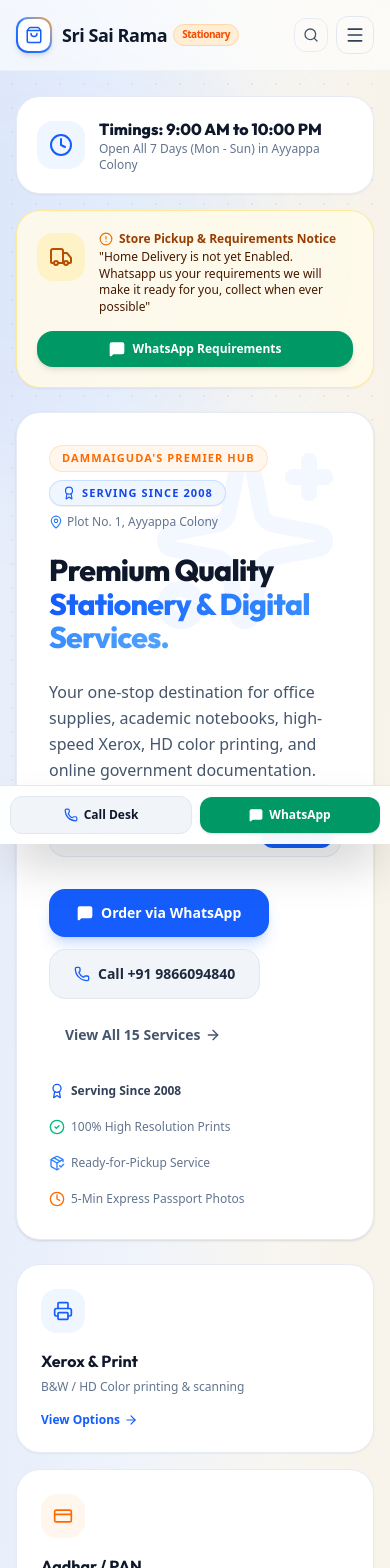
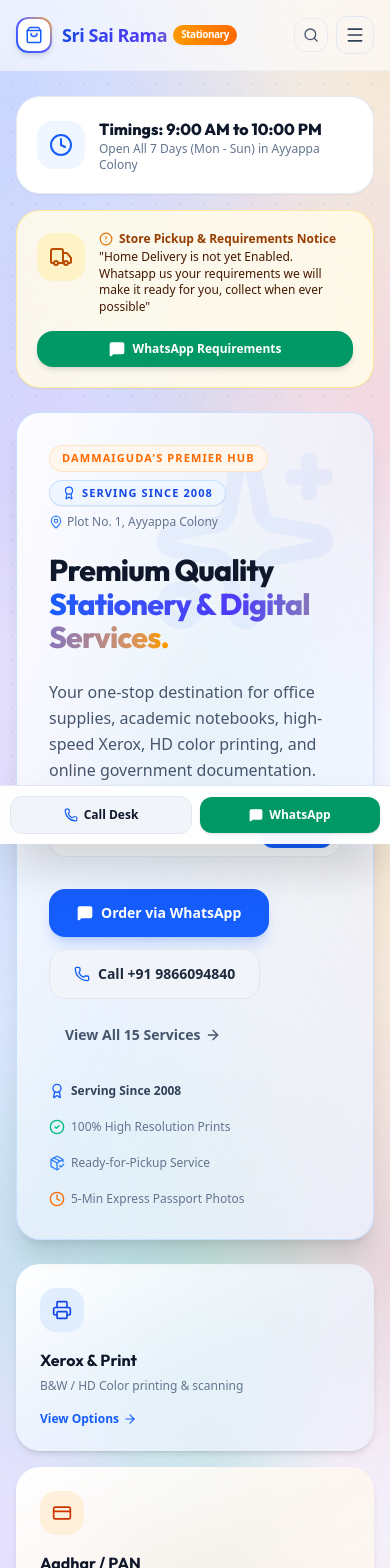
Before and after one commit to sankeerth3399/Tech-shop, a React (Vite) app: page / in a window 390 px wide. Shown: the top 1568 px of the page. Built offline with nearby package versions, Linux system fonts and the light colour scheme.

Commit message:
Improved UI with baground colours

```diff
--- a/src/components/ContactSection.tsx
+++ b/src/components/ContactSection.tsx
@@ -26,7 +26,7 @@
   };
 
   return (
-    <section id="contact" className="py-20 bg-transparent relative border-t border-slate-200/50 dark:border-slate-800/60">
+    <section id="contact" className="py-20 bg-gradient-to-b from-blue-100/40 via-emerald-50/30 to-teal-100/40 dark:from-slate-950/80 dark:via-emerald-950/20 dark:to-slate-950/80 relative border-t border-emerald-200/50 dark:border-emerald-900/50">
       <div className="max-w-7xl mx-auto px-4 sm:px-6 lg:px-8">
 
         {/* Header */}
@@ -59,7 +59,7 @@
             className="lg:col-span-5 space-y-6"
           >
             {/* Info Cards */}
-            <div className="bg-slate-50 dark:bg-slate-900 rounded-3xl p-6 border border-slate-200/80 dark:border-slate-800 space-y-6">
+            <div className="bg-gradient-to-br from-white via-emerald-50/50 to-teal-50/40 dark:from-slate-900 dark:to-emerald-950/40 rounded-3xl p-6 border border-emerald-200/70 dark:border-emerald-900/60 shadow-lg space-y-6">
               <h3 className="text-xl font-bold text-slate-900 dark:text-white pb-3 border-b border-slate-200 dark:border-slate-800">
                 Contact Details
               </h3>
@@ -175,7 +175,7 @@
             className="lg:col-span-7 space-y-6"
           >
             {/* Quick Order Form */}
-            <div className="bg-slate-50 dark:bg-slate-900 rounded-3xl p-6 sm:p-8 border border-slate-200/80 dark:border-slate-800">
+            <div className="bg-gradient-to-br from-white via-blue-50/50 to-indigo-50/40 dark:from-slate-900 dark:to-indigo-950/40 rounded-3xl p-6 sm:p-8 border border-blue-200/70 dark:border-indigo-900/60 shadow-lg">
               <h3 className="text-xl font-bold text-slate-900 dark:text-white mb-2">
                 Quick Service & Order Request
               </h3>
--- a/src/components/Header.tsx
+++ b/src/components/Header.tsx
@@ -60,7 +60,7 @@
             className="flex items-center gap-2.5 sm:gap-3 group"
           >
             <div
-              className={`rounded-xl bg-gradient-to-tr from-blue-600 via-blue-500 to-amber-500 p-0.5 shadow-md group-hover:scale-105 transition-all duration-300 ${
+              className={`rounded-xl bg-gradient-to-tr from-blue-600 via-indigo-500 to-amber-500 p-0.5 shadow-md group-hover:scale-105 transition-all duration-300 ${
                 isScrolled ? 'w-8 h-8 sm:w-9 sm:h-9' : 'w-9 h-9 sm:w-10 sm:h-10'
               }`}
             >
@@ -74,12 +74,12 @@
             </div>
             <div>
               <span
-                className={`font-bold tracking-tight text-slate-900 dark:text-white flex items-center gap-1.5 transition-all duration-300 ${
+                className={`font-extrabold tracking-tight bg-gradient-to-r from-blue-700 via-indigo-600 to-amber-600 dark:from-blue-400 dark:via-indigo-300 dark:to-amber-400 bg-clip-text text-transparent flex items-center gap-1.5 transition-all duration-300 ${
                   isScrolled ? 'text-base sm:text-lg' : 'text-lg sm:text-xl'
                 }`}
               >
                 Sri Sai Rama
-                <span className="text-[10px] sm:text-xs px-2 py-0.5 rounded-full bg-orange-100 dark:bg-orange-950/80 text-orange-600 dark:text-orange-400 font-semibold border border-orange-200 dark:border-orange-800/50">
+                <span className="text-[10px] sm:text-xs px-2 py-0.5 rounded-full bg-gradient-to-r from-amber-500 to-orange-500 text-white font-bold shadow-xs">
                   Stationary
                 </span>
               </span>
--- a/src/components/Hero.tsx
+++ b/src/components/Hero.tsx
@@ -40,25 +40,29 @@
       title: 'Xerox & Print',
       desc: 'B&W / HD Color printing & scanning',
       icon: Printer,
-      color: 'bg-blue-50 text-blue-600 dark:bg-blue-950/80 dark:text-blue-400',
+      color: 'bg-blue-100/80 text-blue-700 dark:bg-blue-950/90 dark:text-blue-300',
+      cardBg: 'bg-gradient-to-br from-white via-blue-50/80 to-indigo-50/60 dark:from-slate-900/90 dark:to-indigo-950/70 border-blue-200 dark:border-indigo-900/70 shadow-md',
     },
     {
       title: 'Aadhar / PAN',
       desc: 'Fast application & portal edits',
       icon: CreditCard,
-      color: 'bg-orange-50 text-orange-500 dark:bg-orange-950/80 dark:text-orange-400',
+      color: 'bg-orange-100/80 text-orange-700 dark:bg-orange-950/90 dark:text-orange-300',
+      cardBg: 'bg-gradient-to-br from-white via-orange-50/80 to-amber-50/60 dark:from-slate-900/90 dark:to-amber-950/70 border-orange-200 dark:border-amber-900/70 shadow-md',
     },
     {
       title: 'Office Supplies',
       desc: 'Notebooks, files & reams',
       icon: FileText,
-      color: 'bg-indigo-50 text-indigo-600 dark:bg-indigo-950/80 dark:text-indigo-400',
+      color: 'bg-purple-100/80 text-purple-700 dark:bg-purple-950/90 dark:text-purple-300',
+      cardBg: 'bg-gradient-to-br from-white via-purple-50/80 to-indigo-50/60 dark:from-slate-900/90 dark:to-purple-950/70 border-purple-200 dark:border-purple-900/70 shadow-md',
     },
     {
       title: 'Passport Photos',
       desc: 'Instant studio print in 5 mins',
       icon: Camera,
-      color: 'bg-emerald-50 text-emerald-600 dark:bg-emerald-950/80 dark:text-emerald-400',
+      color: 'bg-emerald-100/80 text-emerald-700 dark:bg-emerald-950/90 dark:text-emerald-300',
+      cardBg: 'bg-gradient-to-br from-white via-emerald-50/80 to-teal-50/60 dark:from-slate-900/90 dark:to-teal-950/70 border-emerald-200 dark:border-emerald-900/70 shadow-md',
     },
   ];
 
@@ -68,9 +72,10 @@
   return (
     <section id="hero" className="relative pt-24 pb-12 md:pt-32 md:pb-20 bg-transparent text-slate-900 dark:text-slate-100 overflow-hidden">
 
-      {/* Background Decorative Soft Gradients */}
-      <div className="absolute top-0 right-1/4 w-[30rem] h-[30rem] bg-blue-500/10 dark:bg-blue-600/20 rounded-full blur-3xl pointer-events-none animate-pulse" />
-      <div className="absolute bottom-10 left-10 w-[24rem] h-[24rem] bg-amber-500/10 dark:bg-amber-600/20 rounded-full blur-3xl pointer-events-none" />
+      {/* Background Decorative Soft Vibrant Gradients */}
+      <div className="absolute top-0 right-1/4 w-[36rem] h-[36rem] bg-gradient-to-br from-blue-500/20 via-indigo-500/20 to-purple-500/20 rounded-full blur-3xl pointer-events-none animate-pulse" />
+      <div className="absolute bottom-10 left-10 w-[30rem] h-[30rem] bg-gradient-to-tr from-amber-500/20 via-orange-500/20 to-rose-500/20 rounded-full blur-3xl pointer-events-none" />
+      <div className="absolute top-1/2 right-10 w-[24rem] h-[24rem] bg-emerald-500/15 rounded-full blur-3xl pointer-events-none" />
 
       <div className="max-w-7xl mx-auto px-4 sm:px-6 lg:px-8 relative z-10 space-y-6">
 
@@ -142,7 +147,7 @@
             initial={{ opacity: 0, y: 15 }}
             animate={{ opacity: 1, y: 0 }}
             transition={{ duration: 0.5, delay: 0.15 }}
-            className="lg:col-span-7 bg-white dark:bg-slate-900 rounded-3xl p-8 sm:p-10 border border-slate-200/80 dark:border-slate-800 shadow-sm flex flex-col justify-between relative overflow-hidden"
+            className="lg:col-span-7 bg-gradient-to-br from-white/95 via-blue-50/70 to-indigo-50/80 dark:from-slate-900/90 dark:via-indigo-950/50 dark:to-slate-900/90 text-slate-900 dark:text-slate-100 rounded-3xl p-8 sm:p-10 border border-blue-200/80 dark:border-indigo-800/60 shadow-xl flex flex-col justify-between relative overflow-hidden backdrop-blur-md"
           >
             <div className="absolute top-0 right-0 p-8 opacity-5 dark:opacity-10 pointer-events-none">
               <Sparkles className="w-48 h-48 text-blue-600" />
@@ -168,7 +173,7 @@
               {/* Main Headline */}
               <h1 className="text-3xl sm:text-4xl lg:text-5xl font-extrabold tracking-tight leading-[1.12] text-slate-900 dark:text-white">
                 Premium Quality <br className="hidden sm:inline" />
-                <span className="bg-gradient-to-r from-blue-600 via-blue-500 to-blue-400 bg-clip-text text-transparent">
+                <span className="bg-gradient-to-r from-blue-600 via-indigo-600 to-amber-500 bg-clip-text text-transparent">
                   Stationery & Digital Services.
                 </span>
               </h1>
@@ -265,7 +270,7 @@
               return (
                 <div
                   key={idx}
-                  className="bg-white dark:bg-slate-900 rounded-3xl p-6 border border-slate-200/80 dark:border-slate-800 shadow-xs flex flex-col justify-between hover:border-blue-300 dark:hover:border-blue-800 transition-all group"
+                  className={`${svc.cardBg} rounded-3xl p-6 flex flex-col justify-between hover:scale-[1.02] transition-all duration-300 group`}
                 >
                   <div>
                     <div className={`w-11 h-11 rounded-2xl flex items-center justify-center mb-4 ${svc.color}`}>
--- a/src/components/ProductsSection.tsx
+++ b/src/components/ProductsSection.tsx
@@ -8,7 +8,7 @@
   const [selectedProduct, setSelectedProduct] = useState<ProductItem | null>(null);
 
   return (
-    <section id="products" className="py-20 bg-transparent relative border-t border-slate-200/50 dark:border-slate-800/60">
+    <section id="products" className="py-20 bg-gradient-to-b from-orange-100/40 via-amber-50/30 to-pink-100/40 dark:from-slate-950/80 dark:via-amber-950/20 dark:to-slate-950/80 relative border-t border-amber-200/50 dark:border-amber-900/50">
       <div className="max-w-7xl mx-auto px-4 sm:px-6 lg:px-8">
 
         {/* Section Header */}
@@ -42,7 +42,7 @@
                 whileInView={{ opacity: 1, y: 0 }}
                 viewport={{ once: true, amount: 0.15 }}
                 transition={{ duration: 0.5, delay: (idx % 4) * 0.08, ease: [0.21, 0.47, 0.32, 0.98] }}
-                className="bg-slate-50 dark:bg-slate-900 rounded-2xl border border-slate-200/80 dark:border-slate-800 overflow-hidden shadow-xs hover:shadow-xl hover:border-orange-400/50 dark:hover:border-orange-500/50 transition-all duration-300 flex flex-col justify-between group"
+                className="bg-gradient-to-b from-white via-amber-50/50 to-orange-50/40 dark:from-slate-900 dark:via-slate-900 dark:to-amber-950/40 rounded-2xl border border-amber-200/70 dark:border-amber-900/60 overflow-hidden shadow-md hover:shadow-2xl hover:border-orange-400 dark:hover:border-orange-500 transition-all duration-300 flex flex-col justify-between group"
               >
                 <div>
                   {/* Image Container */}
@@ -61,7 +61,7 @@
 
                   {/* Body Content */}
                   <div className="p-5">
-                    <span className="text-[11px] font-semibold text-blue-600 dark:text-blue-400 uppercase tracking-wider block mb-1">
+                    <span className="text-[11px] font-extrabold uppercase tracking-wider inline-block px-2.5 py-0.5 rounded-md mb-2 bg-gradient-to-r from-orange-500/10 to-amber-500/10 text-orange-600 dark:text-orange-400 border border-orange-200/80 dark:border-orange-800/60">
                       {product.category}
                     </span>
                     <h3 className="text-base font-bold text-slate-900 dark:text-white mb-1.5 line-clamp-1 group-hover:text-orange-500 transition-colors">
--- a/src/components/ServicesSection.tsx
+++ b/src/components/ServicesSection.tsx
@@ -30,13 +30,13 @@
   const [selectedCategory, setSelectedCategory] = useState<string>('all');
   const [searchQuery, setSearchQuery] = useState<string>('');
 
-  const categories = [
-    { id: 'all', label: 'All Services' },
-    { id: 'printing', label: 'Printing & Xerox' },
-    { id: 'online', label: 'Online & Govt Forms' },
-    { id: 'photo_binding', label: 'Photo & Binding' },
-    { id: 'stationery', label: 'Stationery & Office' },
-  ];
+  const categoryColors: Record<string, string> = {
+    all: 'bg-gradient-to-r from-blue-600 to-indigo-600 text-white shadow-md shadow-blue-500/20',
+    printing: 'bg-gradient-to-r from-cyan-600 to-blue-600 text-white shadow-md shadow-cyan-500/20',
+    online: 'bg-gradient-to-r from-purple-600 to-indigo-600 text-white shadow-md shadow-purple-500/20',
+    photo_binding: 'bg-gradient-to-r from-emerald-600 to-teal-600 text-white shadow-md shadow-emerald-500/20',
+    stationery: 'bg-gradient-to-r from-amber-500 to-orange-600 text-white shadow-md shadow-amber-500/20',
+  };
 
   const filteredServices = servicesData.filter((service) => {
     const matchesCategory = selectedCategory === 'all' || service.category === selectedCategory;
@@ -49,7 +49,7 @@
   });
 
   return (
-    <section id="services" className="py-20 bg-white/40 dark:bg-slate-900/40 backdrop-blur-xs relative border-t border-slate-200/60 dark:border-slate-800/80">
+    <section id="services" className="py-20 bg-gradient-to-b from-blue-100/50 via-indigo-50/30 to-purple-100/40 dark:from-slate-950/80 dark:via-indigo-950/30 dark:to-slate-950/80 backdrop-blur-xs relative border-t border-blue-200/50 dark:border-indigo-900/50">
       <div className="max-w-7xl mx-auto px-4 sm:px-6 lg:px-8">
 
         {/* Section Header */}
@@ -81,14 +81,20 @@
         >
           {/* Category Tabs */}
           <div className="flex flex-wrap items-center justify-center gap-2 w-full md:w-auto">
-            {categories.map((cat) => (
+            {[
+              { id: 'all', label: 'All Services' },
+              { id: 'printing', label: 'Printing & Xerox' },
+              { id: 'online', label: 'Online & Govt Forms' },
+              { id: 'photo_binding', label: 'Photo & Binding' },
+              { id: 'stationery', label: 'Stationery & Office' },
+            ].map((cat) => (
               <button
                 key={cat.id}
                 onClick={() => setSelectedCategory(cat.id)}
-                className={`px-4 py-2 rounded-xl text-xs sm:text-sm font-semibold transition-all duration-200 ${
+                className={`px-4 py-2 rounded-xl text-xs sm:text-sm font-bold transition-all duration-300 ${
                   selectedCategory === cat.id
-                    ? 'bg-blue-600 text-white shadow-md shadow-blue-600/20'
-                    : 'bg-white dark:bg-slate-800 text-slate-700 dark:text-slate-300 hover:bg-slate-200 dark:hover:bg-slate-700 border border-slate-200 dark:border-slate-700'
+                    ? categoryColors[cat.id]
+                    : 'bg-white/90 dark:bg-slate-800/90 text-slate-700 dark:text-slate-300 hover:bg-slate-100 dark:hover:bg-slate-700 border border-slate-200/80 dark:border-slate-700/80'
                 }`}
               >
                 {cat.label}
@@ -122,7 +128,7 @@
                 whileInView={{ opacity: 1, y: 0 }}
                 viewport={{ once: true, amount: 0.15 }}
                 transition={{ duration: 0.5, delay: (index % 3) * 0.08, ease: [0.21, 0.47, 0.32, 0.98] }}
-                className="bg-white dark:bg-slate-800/90 rounded-2xl border border-slate-200/80 dark:border-slate-700/80 shadow-xs hover:shadow-xl hover:border-blue-400/50 dark:hover:border-blue-500/50 transition-all duration-300 flex flex-col justify-between group overflow-hidden"
+                className="bg-gradient-to-b from-white via-slate-50/90 to-blue-50/50 dark:from-slate-800 dark:via-slate-800/90 dark:to-indigo-950/50 rounded-2xl border border-blue-200/70 dark:border-indigo-800/60 shadow-md hover:shadow-2xl hover:border-blue-400 dark:hover:border-blue-500 transition-all duration-300 flex flex-col justify-between group overflow-hidden"
               >
                 <div>
                   {/* Service Image Banner */}
--- a/src/index.css
+++ b/src/index.css
@@ -38,23 +38,27 @@
   scrollbar-width: none;
 }
 
-/* Custom ambient mesh background and subtle grid texture */
+/* Custom ambient colorful mesh background and vibrant textures */
 .bg-mesh-gradient {
-  background-color: #f8fafc;
+  background-color: #f4f6ff;
   background-image:
-    radial-gradient(at 0% 0%, rgba(37, 99, 235, 0.08) 0px, transparent 50%),
-    radial-gradient(at 100% 0%, rgba(245, 158, 11, 0.08) 0px, transparent 50%),
-    radial-gradient(at 100% 100%, rgba(99, 102, 241, 0.06) 0px, transparent 50%),
-    radial-gradient(at 0% 100%, rgba(14, 165, 233, 0.07) 0px, transparent 50%);
+    radial-gradient(at 0% 0%, rgba(59, 130, 246, 0.18) 0px, transparent 55%),
+    radial-gradient(at 100% 0%, rgba(245, 158, 11, 0.18) 0px, transparent 55%),
+    radial-gradient(at 100% 50%, rgba(236, 72, 153, 0.15) 0px, transparent 50%),
+    radial-gradient(at 50% 100%, rgba(16, 185, 129, 0.16) 0px, transparent 55%),
+    radial-gradient(at 0% 100%, rgba(139, 92, 246, 0.18) 0px, transparent 55%);
+  background-attachment: fixed;
 }
 
 .dark .bg-mesh-gradient {
-  background-color: #020617;
+  background-color: #070d1e;
   background-image:
-    radial-gradient(at 0% 0%, rgba(30, 58, 138, 0.25) 0px, transparent 50%),
-    radial-gradient(at 100% 0%, rgba(180, 83, 9, 0.2) 0px, transparent 50%),
-    radial-gradient(at 100% 100%, rgba(67, 56, 202, 0.2) 0px, transparent 50%),
-    radial-gradient(at 0% 100%, rgba(3, 105, 161, 0.2) 0px, transparent 50%);
+    radial-gradient(at 0% 0%, rgba(30, 64, 175, 0.45) 0px, transparent 55%),
+    radial-gradient(at 100% 0%, rgba(217, 119, 6, 0.35) 0px, transparent 55%),
+    radial-gradient(at 100% 50%, rgba(190, 24, 93, 0.35) 0px, transparent 50%),
+    radial-gradient(at 50% 100%, rgba(4, 120, 87, 0.35) 0px, transparent 55%),
+    radial-gradient(at 0% 100%, rgba(109, 40, 217, 0.45) 0px, transparent 55%);
+  background-attachment: fixed;
 }
 
 .bg-dot-pattern {
```
Also changed, not shown: src/components/AIChatbotSection.tsx (+6 -6 lines), src/components/AboutSection.tsx (+4 -4 lines), src/components/FloatingWhatsApp.tsx (+13 -5 lines), src/components/Footer.tsx (+6 -2 lines).
